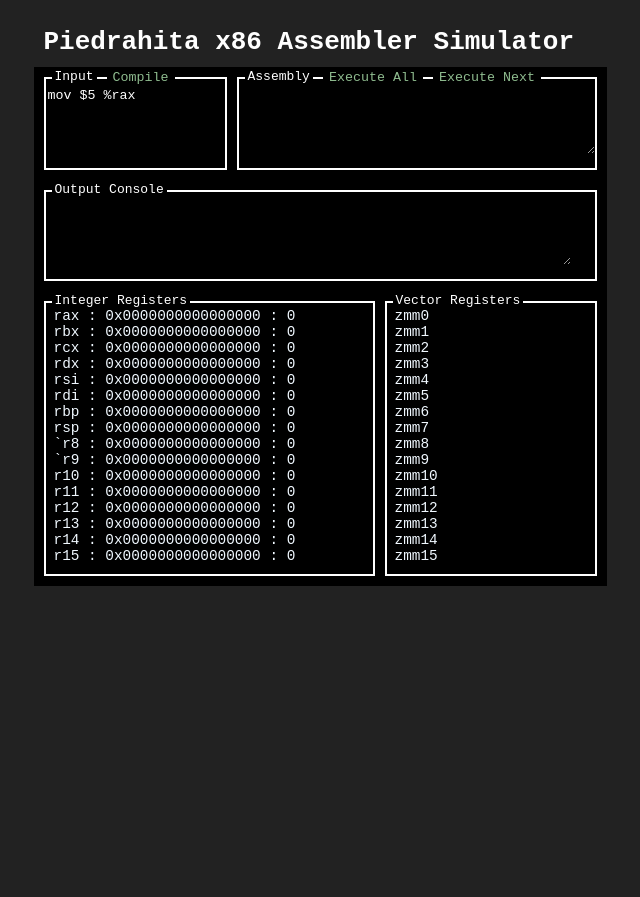
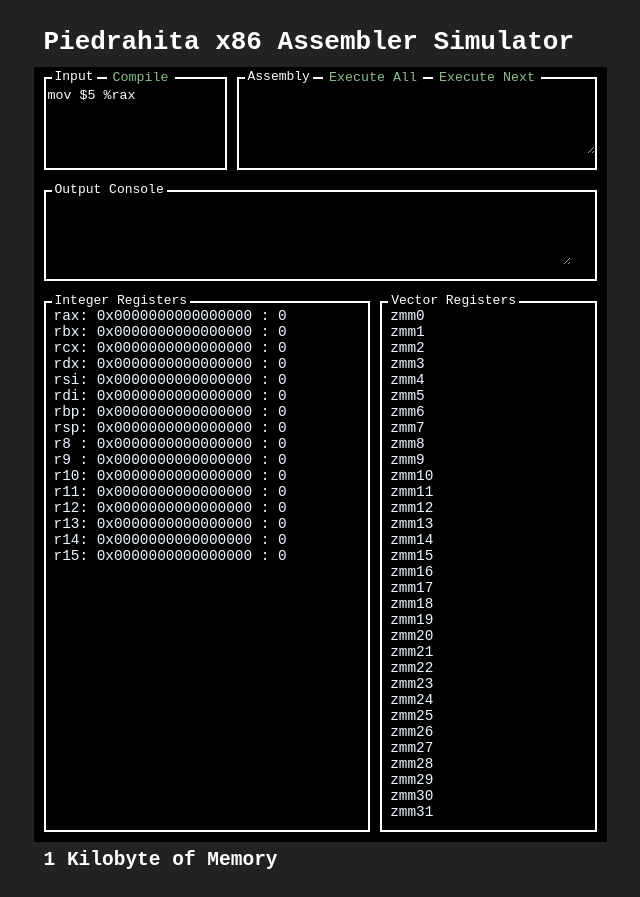
Before and after one commit to redassser/ASM, a Next.js app: page / in a window 1280 px wide. Shown: the whole page, without its empty margins (320-960 px from the left). Before the commit the page ends 800 px from the top, so only its background shows below. Built offline with nearby package versions, Linux system fonts and the light colour scheme.

Commit message:
added mem to regex, some more error and parsing

```diff
--- a/components/cpu.js
+++ b/components/cpu.js
@@ -7,7 +7,7 @@ export default class cpu {
         this.intRegisters = new BigUint64Array(16); // 16 integer registers, each has 64 bytes
         this.fpRegs = new BigUint64Array(32*8); // 32 zmm registers, each has 64 bytes (512 bits) AVX512
         this.rip = new BigUint64Array(1); // PC on intel is called rip, 64 bits
-        this.eflags = {C:0,O:0};
+        this.rflags = new BigUint64Array(1);
         this.mem = new Uint8Array(memSize); // 1Mb for your machine
     }
     // Completed Instructions
--- a/components/translatex86.js
+++ b/components/translatex86.js
@@ -4,29 +4,41 @@ export const x86 = new x86cpu(1024)
 
 export function translatex86(input) {
     if(!input) return;
+
     var errorstack = [], codelist = [], pointer = 0; const lines = input.split(/\n/);
     function lineParse(line) {
-        //let op = lines[i].trim().split(/,?\s+/);
-        const oplist = ["mov","movi","add","addi","not"]
-        var lineobj = {op:"nop",args:[]} //args format : [ ["hex","0x55fa"], ["int", "124634"], ["reg","rax"], ["mem",["5", "rax", "8"]] ]
+        var comment = line.search("# ") === -1 ? line.length : line.search("# ");
+        line=line.substring(0,comment);
+        const oplist = ["mov","add","not"];
+        var lineobj = {op:"nop",args:[],junk:[]} //args format : [ ["hex","0x55fa"], ["int", "124634"], ["reg","rax"], ["mem","(%rax, %rbx)"] ]
         const op = /[a-z]+/g.exec(line);
         if(oplist.includes(op[0])) {
             line.replace(/[a-z]+\s+/g,"");
-            const arglist = line.match(/(\$\d+)|(0x\d+)|(%\w+)/g);
+            const argregex = line.matchAll(/(?<mem>\(%\w+(,\s*%\w+)?\))|(?<int>(?<=\$)\d+)|(?<hex>0x\d+)|(?<reg>(?<=%)\w+)|(?<nam>\w+)/g);
+            var argarray = [], junkarray = [];
+            for(const arg of argregex) {
+                for (const [key, value] of Object.entries(arg.groups)) {
+                    if(value!=undefined) {
+                        if (key!="nam") argarray.push([key, arg[0]]);
+                        else if(op[0]!=value) junkarray.push(value);
+                    }
+                }
+            }
             lineobj.op = op[0];
-            lineobj.args = arglist.map(arg => {
-                var type;
-                if (arg.startsWith("0x")) {type="hex";}
-                else if (arg.startsWith("$")) {type="int";arg=arg.substring(1);}
-                else if (arg.startsWith("%")) {type="reg";arg=arg.substring(1);}
-                return [type, arg];
-            })
+            lineobj.args = argarray;
+            lineobj.junk = junkarray;
         }
         return lineobj;
     }
     //Catches errors
     function errorCatcherSupreme(Line, LineObject, NumberOfInputs) {
+        Line++
         var ret = 0; const OperationName = LineObject.op, OperandArray = LineObject.args;
+        //Junk in the trunk
+        if (LineObject.junk.length!=0) {
+            errorstack.push("Line:"+Line+": Error: junk `"+LineObject.junk.join(", ")+"' somewhere");
+            ret++; return ret;
+        }
         //Operands Mismatch
         if(OperandArray.length!=NumberOfInputs) {
             errorstack.push("Line:"+Line+": Error: number of operands mismatch for `"+OperationName+"'");
@@ -67,18 +79,12 @@ export function translatex86(input) {
         const lineobj = lineParse(lines[i]);
         console.log(lineobj)
         switch(lineobj.op) {
-            case "addi":
-            case "movi":
-                if (errorCatcherSupreme(i,lineobj,2)) { codelist.push([pointer,"nop"]); break; }
-                const intop = numberModifier(i, lineobj.args[1][1], lineobj.args[0][1]); if(intop===undefined) { codelist.push([pointer,"nop"]); break; }
-                codelist.push([pointer,lineobj.op,intop,lineobj.args[1][1]]);
-                pointer+=7;
             case "add":
             case "mov":
-                if (errorCatcherSupreme(i,lineobj,2)) { codelist.push([pointer,"nop"]); break; }
+                if (errorCatcherSupreme(i,lineobj,2)) { codelist.push([pointer,"err"]); break; }
                 if(lineobj.args[0][0]=="int"||lineobj.args[0][0]=="hex") {
-                    const intop = numberModifier(i, lineobj.args[1][1], lineobj.args[0][1]); if(intop===undefined) { codelist.push([pointer,"nop"]); break; }
-                    codelist.push([pointer,lineobj.op+"i",intop,lineobj.args[1][1]]);
+                    const intop = numberModifier(i, lineobj.args[1][1], lineobj.args[0][1]); if(intop===undefined) { codelist.push([pointer,"err"]); break; }
+                    codelist.push([pointer,lineobj.op,intop,lineobj.args[1][1]]);
                     pointer+=7;
                 } else if(lineobj.args[0][0]=="reg") {
                     codelist.push([pointer,lineobj.op,lineobj.args[0][1],lineobj.args[1][1]]);
@@ -86,9 +92,9 @@ export function translatex86(input) {
                 }
                 break;
             case "not":
-                if (errorCatcherSupreme(i,op,"not",1)) { codelist.push([pointer,"nop"]); break; }
+                if (errorCatcherSupreme(i,lineobj,1)) { codelist.push([pointer,"err"]); break; }
                 if(lineobj.args[0][0]=="reg") {
-                    codelist.push([pointer,"not",lineobj.args[0][1]]);
+                    codelist.push([pointer,lineobj.op,lineobj.args[0][1]]);
                     pointer+=3;
                 }
                 break;
--- a/components/x86.js
+++ b/components/x86.js
@@ -8,7 +8,11 @@ export default class x86cpu extends cpu {
     floatregs=[ ["zmm0","ymm0","xmm0"],["zmm1","ymm1","xmm1"],["zmm2","ymm2","xmm2"],["zmm3","ymm3","xmm3"],
                 ["zmm4","ymm4","xmm4"],["zmm5","ymm5","xmm5"],["zmm6","ymm6","xmm6"],["zmm7","ymm7","xmm7"],
                 ["zmm8","ymm8","xmm8"],["zmm9","ymm9","xmm9"],["zmm10","ymm10","xmm10"],["zmm11","ymm11","xmm11"],
-                ["zmm12","ymm12","xmm12"],["zmm13","ymm13","xmm13"],["zmm14","ymm14","xmm14"],["zmm15","ymm15","xmm15"]]
+                ["zmm12","ymm12","xmm12"],["zmm13","ymm13","xmm13"],["zmm14","ymm14","xmm14"],["zmm15","ymm15","xmm15"],
+                ["zmm16","ymm16","xmm16"],["zmm17","ymm17","xmm17"],["zmm18","ymm18","xmm18"],["zmm19","ymm19","xmm19"],
+                ["zmm20","ymm20","xmm20"],["zmm21","ymm21","xmm21"],["zmm22","ymm22","xmm22"],["zmm23","ymm23","xmm23"],
+                ["zmm24","ymm24","xmm24"],["zmm25","ymm25","xmm25"],["zmm26","ymm26","xmm26"],["zmm27","ymm27","xmm27"],
+                ["zmm28","ymm28","xmm28"],["zmm29","ymm29","xmm29"],["zmm30","ymm30","xmm30"],["zmm31","ymm31","xmm31"]]
     regPos(reg) {
         for(var i=0;i<this.intregs.length;i++)
             if(this.intregs[i].includes(reg)) return i;
@@ -19,16 +23,12 @@ export default class x86cpu extends cpu {
     }
     exec(array) {
         switch(array[1]) {
-            case "movi":
-                this.movi(array[2],array[3]);
-                break;
             case "mov":
-                this.mov(array[2],array[3]);
-                break;
-            case "addi":
-                this.addi(array[2],array[3]);
+                if (typeof array[2]==="bigint" || typeof array[2]==="number") this.movi(array[2],array[3]); //Immediate
+                else this.mov(array[2],array[3]); //Both Registers
                 break;
             case "add":
+                if (typeof array[2]==="bigint" || typeof array[2]==="number") this.addi(array[2],array[3]); //Immediate
                 this.add(array[2],array[3]);
                 break;
             case "not":
--- a/pages/index.js
+++ b/pages/index.js
@@ -96,10 +96,10 @@ export default function Home() {
                 </div>
                 <div className={styles.segbody}>
                     {x86.intregs.map((item,ind) => {
-                        const bytes = regs[ind], name = (item[0].length==3) ? item[0] : "`"+item[0];
+                        const bytes = regs[ind], name = (item[0].length==3) ? item[0]+": " : item[0]+" : ";
                         var hex = bytes.toString(16).toUpperCase(), bin = bytes.toString(10);
                         if(hex.length<16) {hex="0".repeat(16-hex.length)+hex}
-                        return(<div className={styles.register} key={item[0]}>{name+" : 0x"+hex+" : "+bin}</div>)
+                        return(<div className={styles.register} key={item[0]}>{name+"0x"+hex+" : "+bin}</div>)
                     })}
                 </div>
             </div>
@@ -114,6 +114,7 @@ export default function Home() {
                 </div>
             </div>
         </div>
+        <h2>1 Kilobyte of Memory</h2>
     </>
     )
 }
```
